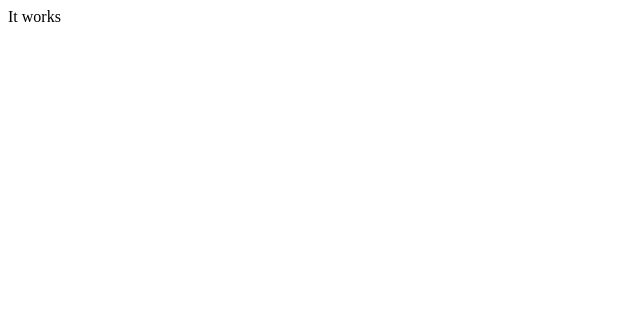
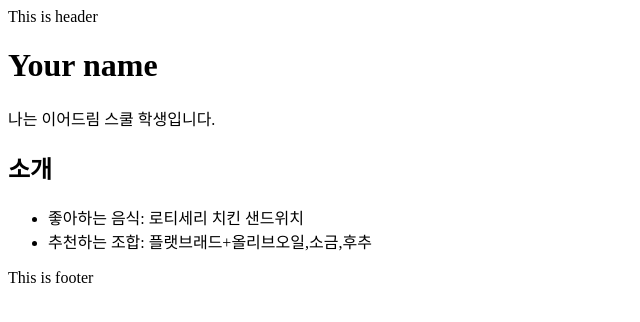
Before and after one commit to s2lky/s2lky.github.io, a plain HTML site: page index.html in a window 1280 px wide. Shown: the whole page, without its empty margins (0-640 px from the left). Drawn offline with Linux system fonts and the light colour scheme.

Commit message:
feat: Add body content

```diff
--- a/index.html
+++ b/index.html
@@ -5,5 +5,17 @@
     <title>My first HTML Page</title>
     <meta name="viewport" content="width=device-width, initial-scale=1.0">
   </head>
-  <body>It works</body>
+  <body>
+    <header>This is header</header>
+    <main class="container">
+      <h1>Your name</h1>
+      <p>나는 이어드림 스쿨 학생입니다.</p>
+      <h2>소개</h2>
+      <ul>
+        <li>좋아하는 음식: 로티세리 치킨 샌드위치</li>
+        <li>추천하는 조합: 플랫브래드+올리브오일,소금,후추</li>
+      </ul>
+    </main>
+    <footer>This is footer</footer>
+  </body>
 </html>
```
